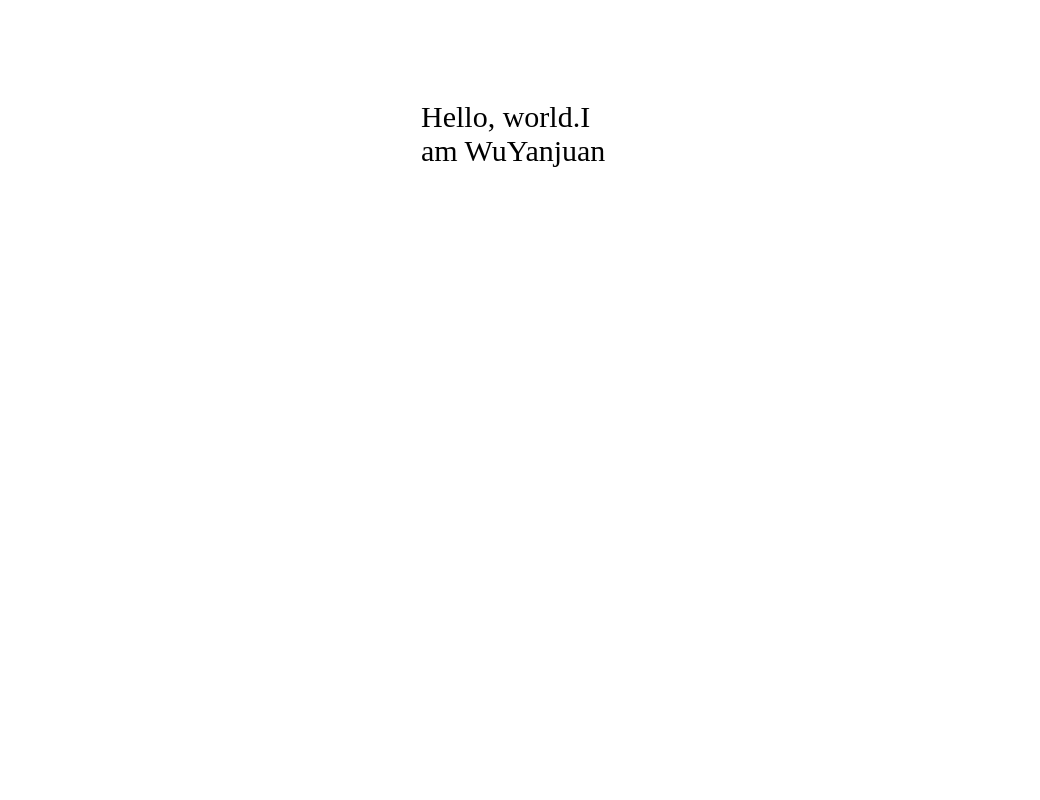
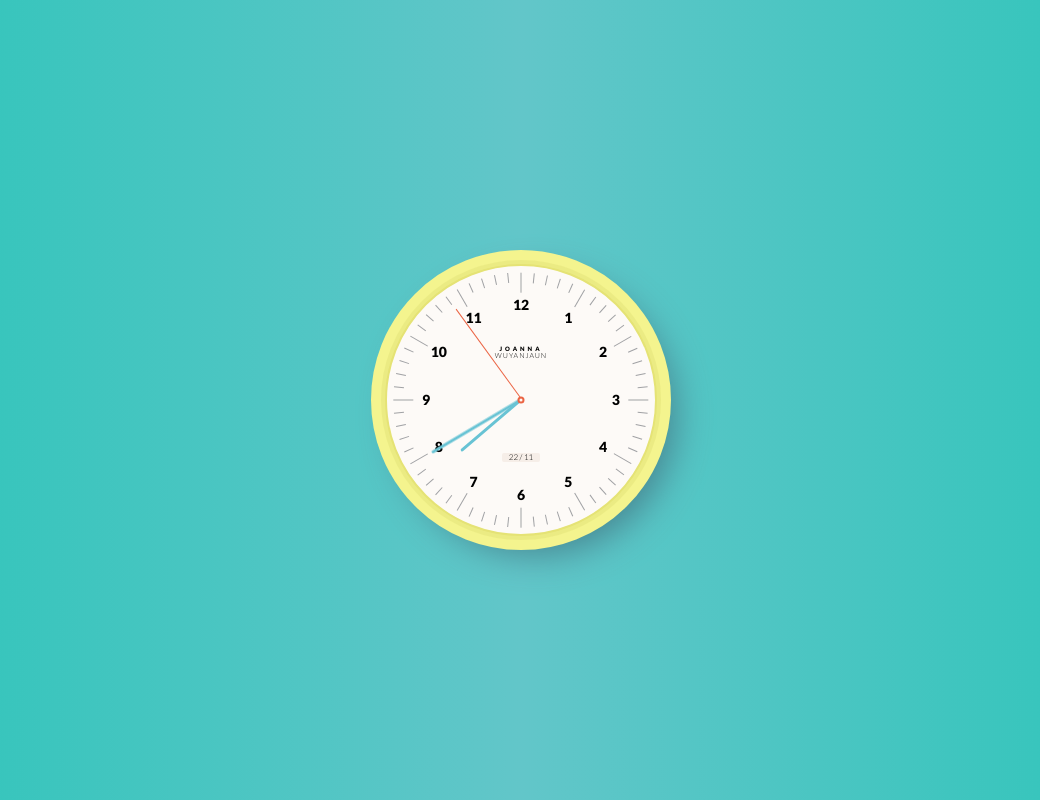
Before and after one commit to yanjuanw/demo, a plain HTML site: page index.html in a window 1280 px wide. Shown: the whole page, without its empty margins (119-1159 px from the left). Drawn offline with Linux system fonts and the light colour scheme; files that its build step writes are made by us from their sources.

Commit message:
Update index.html

```diff
--- a/index.html
+++ b/index.html
@@ -1,21 +1,111 @@
 <!DOCTYPE html>
-<html>
-<head lang="en">
-    <meta charset="UTF-8">
-    <title>html5</title>
-    <style type="text/css">
-    .theme{
-      display: block;
-      width: 200px;
-      font-size: 30px;
-      margin: 100px auto;
+ <head>
+  <title> new document </title>
+  <meta charset="utf-8">
+	<link rel="stylesheet" href="stylesheet/time.css">
+	<style>
+    textarea {
+      color:#ffffff;
     }
-    </style>
-</head>
-<body>
-<div class="theme">
-  Hello, world.I am WuYanjuan
-</div>
+</style>
+ </head>
 
-</body>
+ <body>
+  <section class="border-clock"></section>
+	<section class="clock">
+		<ul>
+			<li><i>12</i></li>
+			<li><i>1</i></li>
+			<li><i>2</i></li>
+			<li><i>3</i></li>
+			<li><i>4</i></li>
+			<li><i>5</i></li>
+			<li><i>6</i></li>
+			<li><i>7</i></li>
+			<li><i>8</i></li>
+			<li><i>9</i></li>
+			<li><i>10</i></li>
+			<li><i>11</i></li>
+		</ul>
+
+		<h2>joanna</h2>
+		<h3>WUYANJAUN</h3>
+
+		<output class="date"></output>
+
+		<div class="minutes"></div>
+		<div class="hours"></div>
+		<div class="seconds"></div>
+		<div class="cercle"></div>
+	</section>
+	<script>
+		(function createSecondLines() {
+			var clock = document.querySelector(".clock");
+			var rotate = 0;
+
+			var byFive = function(n) {
+				return (n / 5 === parseInt(n / 5, 10)) ? true : false;
+			};
+
+			for (i = 0; i < 30; i++) {
+				var span = document.createElement("span");
+
+				if (byFive(i)) {
+					span.className = "fives";
+				}
+
+				span.style.transform = "translate(-50%,-50%) rotate(" + rotate + "deg)";
+				clock.appendChild(span);
+				rotate += 6;
+			}
+		})();
+
+		(function setClock() {
+			var time = new Date();
+
+			var hours = time.getHours();
+			var minutes = time.getMinutes();
+			var seconds = time.getSeconds();
+
+			var clock = {
+				hours: document.querySelector('.hours'),
+				minutes: document.querySelector('.minutes'),
+				seconds: document.querySelector('.seconds')
+			};
+
+			var deg = {
+				hours: 30 * hours + .5 * minutes,
+				minutes: 6 * minutes + .1 * seconds,
+				seconds: 6 * seconds
+			}
+
+			clock.hours.style.transform = 'rotate(' + deg.hours + 'deg)';
+			clock.minutes.style.transform = 'rotate(' + deg.minutes + 'deg)';
+			clock.seconds.style.transform = 'rotate(' + deg.seconds + 'deg)';
+
+			var runClock = function() {
+				deg.hours += 360 / 43200;
+				deg.minutes += 360 / 3600;
+				deg.seconds += 360 / 60;
+
+				clock.hours.style.transform = 'rotate(' + deg.hours + 'deg)';
+				clock.minutes.style.transform = 'rotate(' + deg.minutes + 'deg)';
+				clock.seconds.style.transform = 'rotate(' + deg.seconds + 'deg)';
+			};
+
+			setInterval(runClock, 1000);
+
+			(function printDate() {
+				var months = ['01', '02', '03', '04', '05', '06', '07', '08', '09', '10', '11', '12'];
+				var print = time.getDate() + ' / ' + months[time.getMonth()];
+				var output = document.querySelectorAll('output');
+
+				[].forEach.call(output, function(node) {
+					node.innerHTML = print;
+				});
+			})();
+
+		})();
+	</script>
+ </body>
 </html>
```
